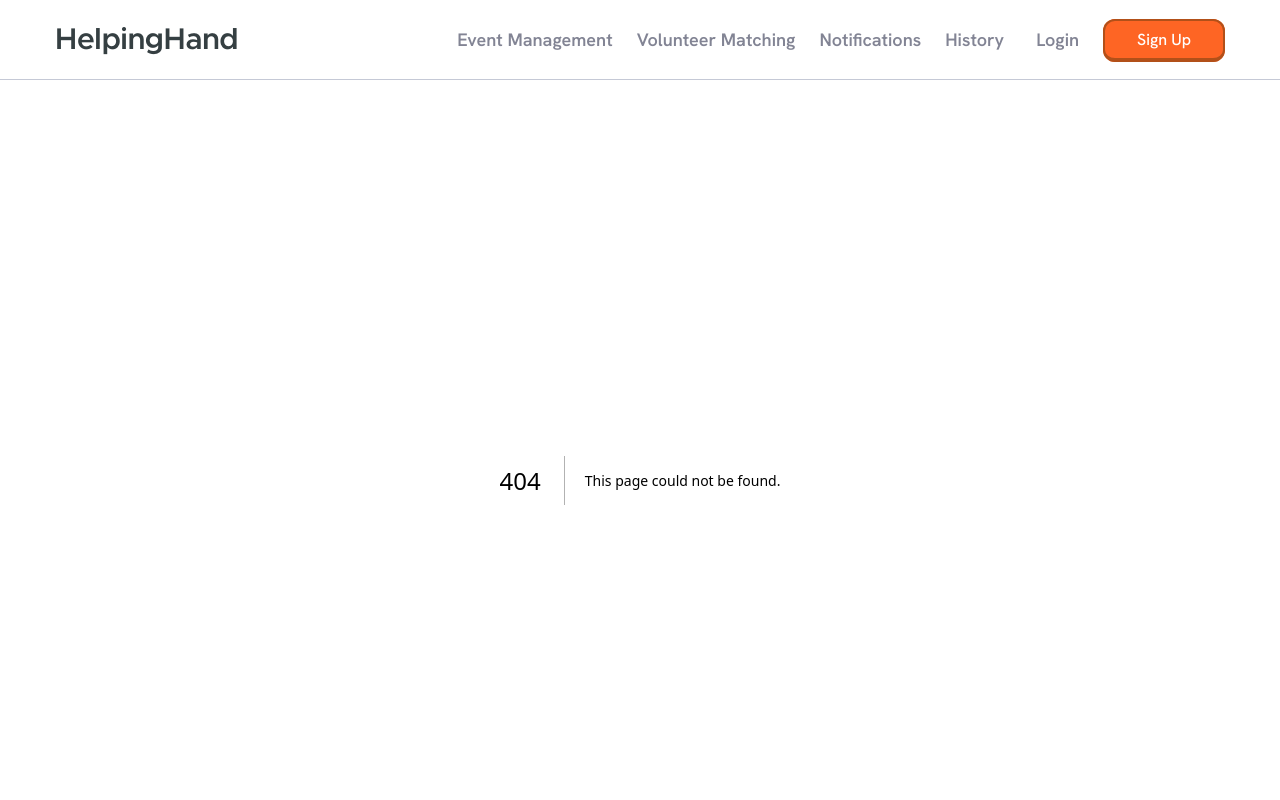
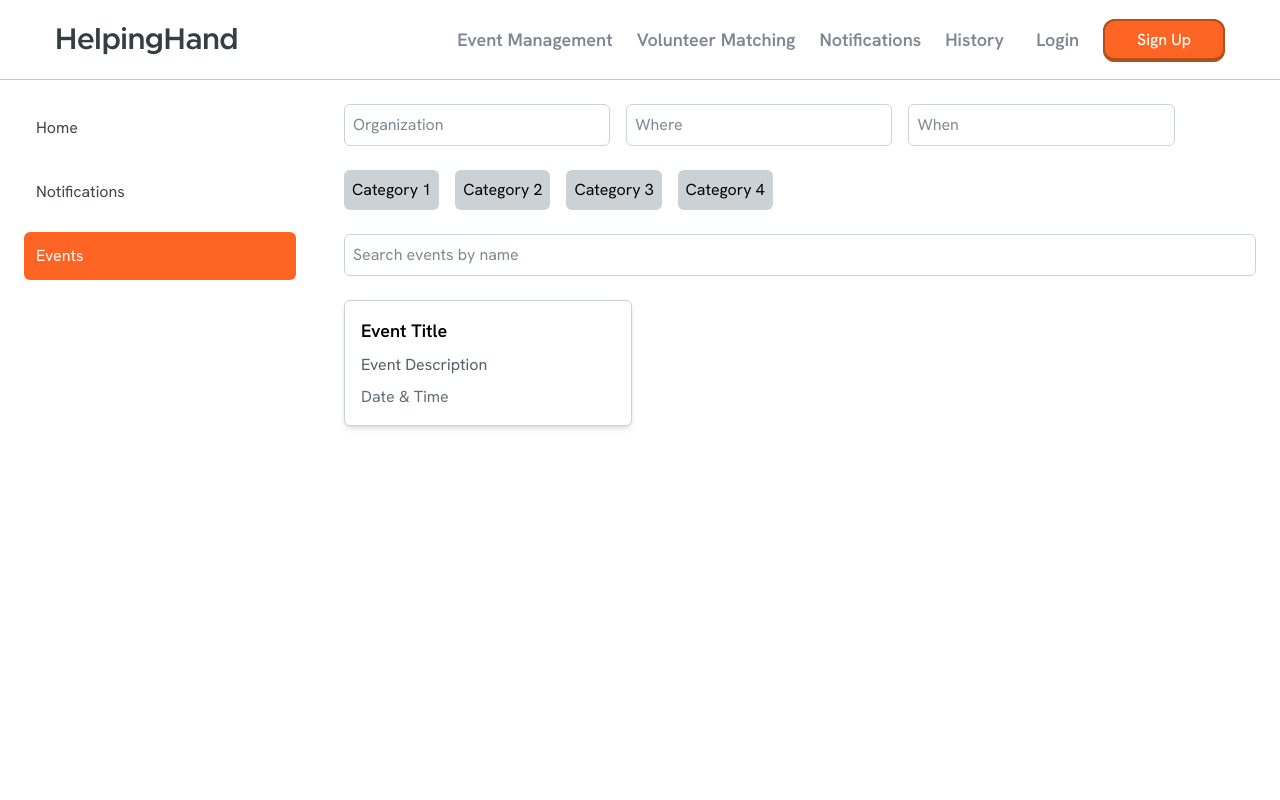
Before and after one commit to richerduong/helpinghand, a Next.js app: page /volunteer/events in a window 1280 px wide. Before the commit this address had no page. Shown: the top 800 px of the page. Built offline with nearby package versions, Linux system fonts and the light colour scheme.

Commit message:
Working on volunteer dashboard sections and pages

```diff
--- a/app/volunteer/components/DashboardContent.tsx
+++ /dev/null
@@ -1,16 +0,0 @@
-// volunteer/components/DashboardContent.tsx
-import React from "react";
-
-const DashboardContent: React.FC = () => {
-  return (
-    <div className="flex-grow p-6">
-      <h1 className="text-2xl font-bold mb-4">Volunteer Dashboard</h1>
-      <p>
-        Welcome to the Volunteer Dashboard! Here you can manage tasks, track
-        activities, and more.
-      </p>
-    </div>
-  );
-};
-
-export default DashboardContent;
--- /dev/null
+++ b/app/volunteer/components/Layout.tsx
@@ -0,0 +1,13 @@
+import React from "react";
+import SideNav from "./SideNav";
+
+const Layout: React.FC<{ children: React.ReactNode }> = ({ children }) => {
+  return (
+    <div className="flex h-screen">
+      <SideNav />
+      <div className="flex-grow p-6">{children}</div>
+    </div>
+  );
+};
+
+export default Layout;
--- a/app/volunteer/components/SideNav.tsx
+++ b/app/volunteer/components/SideNav.tsx
@@ -1,19 +1,37 @@
-// volunteer/components/SideNav.tsx
+"use client";
+
 import React from "react";
 import Link from "next/link";
+import { usePathname } from "next/navigation";
 
 const SideNav: React.FC = () => {
+  const pathname = usePathname();
+
   return (
-    <nav className="w-64 bg-orange h-screen p-6 text-white">
+    <nav className="w-[20rem] bg-white h-screen p-6 text-gray">
       <ul>
-        <li className="mb-4">
+        <li
+          className={`mb-4 p-3 rounded-md ${
+            pathname === "/volunteer/home" ? "bg-orange text-white" : ""
+          }`}
+        >
           <Link href="/volunteer/home">Home</Link>
         </li>
-        <li className="mb-4">
-          <Link href="/volunteer/tasks">Tasks</Link>
+        <li
+          className={`mb-4 p-3 rounded-md ${
+            pathname === "/volunteer/notifications"
+              ? "bg-orange text-white"
+              : ""
+          }`}
+        >
+          <Link href="/volunteer/notifications">Notifications</Link>
         </li>
-        <li className="mb-4">
-          <Link href="/volunteer/activities">Activities</Link>
+        <li
+          className={`mb-4 p-3 rounded-md ${
+            pathname === "/volunteer/events" ? "bg-orange text-white" : ""
+          }`}
+        >
+          <Link href="/volunteer/events">Events</Link>
         </li>
       </ul>
     </nav>
--- /dev/null
+++ b/app/volunteer/events/page.tsx
@@ -0,0 +1,64 @@
+import React from "react";
+import Layout from "../components/Layout";
+
+const EventsPage: React.FC = () => {
+  return (
+    <Layout>
+      <div className="flex h-screen">
+        {/* Main Content */}
+        <main className="flex-1">
+          {/* Horizontal Form */}
+          <div className="flex flex-col md:flex-row gap-4 mb-6">
+            <input
+              type="text"
+              placeholder="Organization"
+              className="p-2 border rounded-md flex-1"
+            />
+            <input
+              type="text"
+              placeholder="Where"
+              className="p-2 border rounded-md flex-1"
+            />
+            <input
+              type="text"
+              placeholder="When"
+              className="p-2 border rounded-md flex-1"
+            />
+            <button className="bg-orange-500 text-white p-2 rounded-md flex-none">
+              Search
+            </button>
+          </div>
+
+          {/* Event Type Filters */}
+          <div className="flex flex-wrap gap-4 mb-6">
+            <button className="bg-gray-200 p-2 rounded-md">Category 1</button>
+            <button className="bg-gray-200 p-2 rounded-md">Category 2</button>
+            <button className="bg-gray-200 p-2 rounded-md">Category 3</button>
+            <button className="bg-gray-200 p-2 rounded-md">Category 4</button>
+          </div>
+
+          {/* Search Bar */}
+          <div className="flex items-center mb-6">
+            <input
+              type="text"
+              placeholder="Search events by name"
+              className="p-2 border rounded-md flex-1"
+            />
+          </div>
+
+          {/* Events Grid */}
+          <div className="grid grid-cols-1 sm:grid-cols-2 md:grid-cols-3 gap-6">
+            {/* Event Box */}
+            <div className="p-4 border rounded-md bg-white shadow-md">
+              <h3 className="text-lg font-semibold mb-2">Event Title</h3>
+              <p className="text-gray-600 mb-2">Event Description</p>
+              <p className="text-gray-500">Date & Time</p>
+            </div>
+          </div>
+        </main>
+      </div>
+    </Layout>
+  );
+};
+
+export default EventsPage;
--- a/app/volunteer/home/page.tsx
+++ b/app/volunteer/home/page.tsx
@@ -1,17 +1,12 @@
-// volunteer/dashboard/page.tsx
 import React from "react";
-import SideNav from "../components/SideNav";
-import DashboardContent from "../components/DashboardContent";
+import Layout from "../components/Layout";
 
 const DashboardPage: React.FC = () => {
   return (
-    <div className="flex h-screen">
-      {/* Side Navigation */}
-      <SideNav />
-
-      {/* Main Content */}
-      <DashboardContent />
-    </div>
+    <Layout>
+      <h1 className="text-2xl font-bold mb-4">Dashboard</h1>
+      <p>Welcome to the dashboard. This is where you can manage everything.</p>
+    </Layout>
   );
 };
 
--- /dev/null
+++ b/app/volunteer/notifications/page.tsx
@@ -0,0 +1,28 @@
+import React from "react";
+import Layout from "../components/Layout";
+
+const NotificationsPage: React.FC = () => {
+  const notifications = [
+    { id: 1, message: "You have a new task assigned!" },
+    { id: 2, message: "Reminder: Volunteer meeting tomorrow at 10 AM." },
+    { id: 3, message: "Task 'Fundraiser event' has been updated." },
+  ];
+
+  return (
+    <Layout>
+      <h1 className="text-2xl font-bold mb-4">Notifications</h1>
+      <ul className="space-y-4">
+        {notifications.map((notification) => (
+          <li
+            key={notification.id}
+            className="p-4 bg-gray-100 rounded-md shadow-md"
+          >
+            {notification.message}
+          </li>
+        ))}
+      </ul>
+    </Layout>
+  );
+};
+
+export default NotificationsPage;
```
Also changed, not shown: app/volunteer/page.tsx (added).
